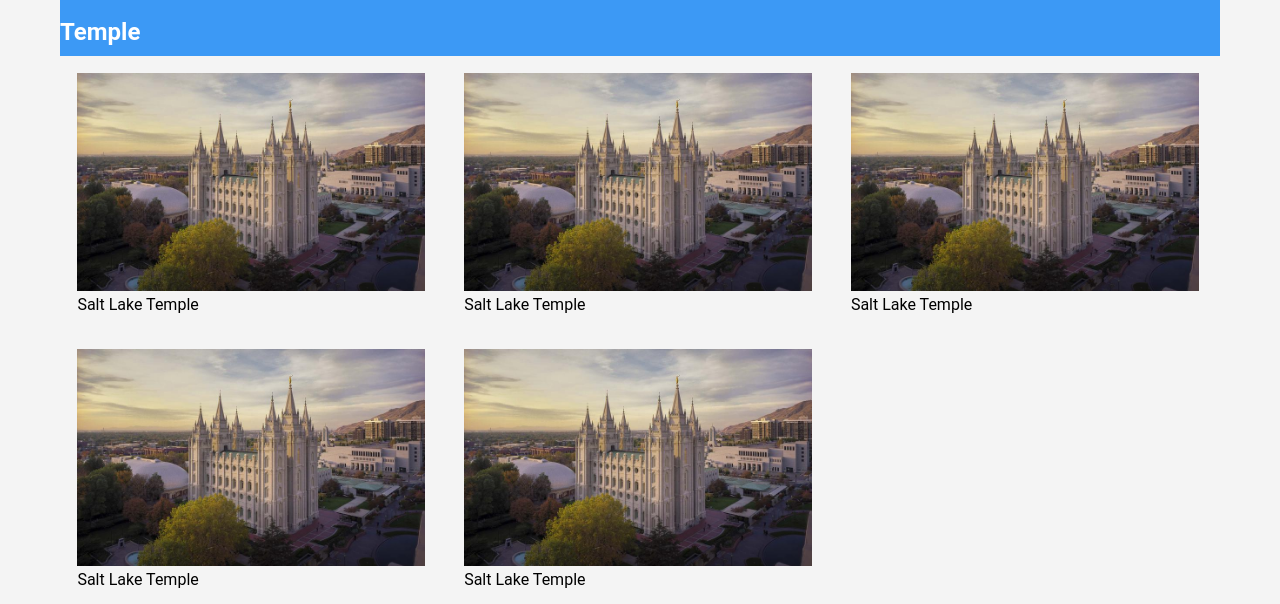
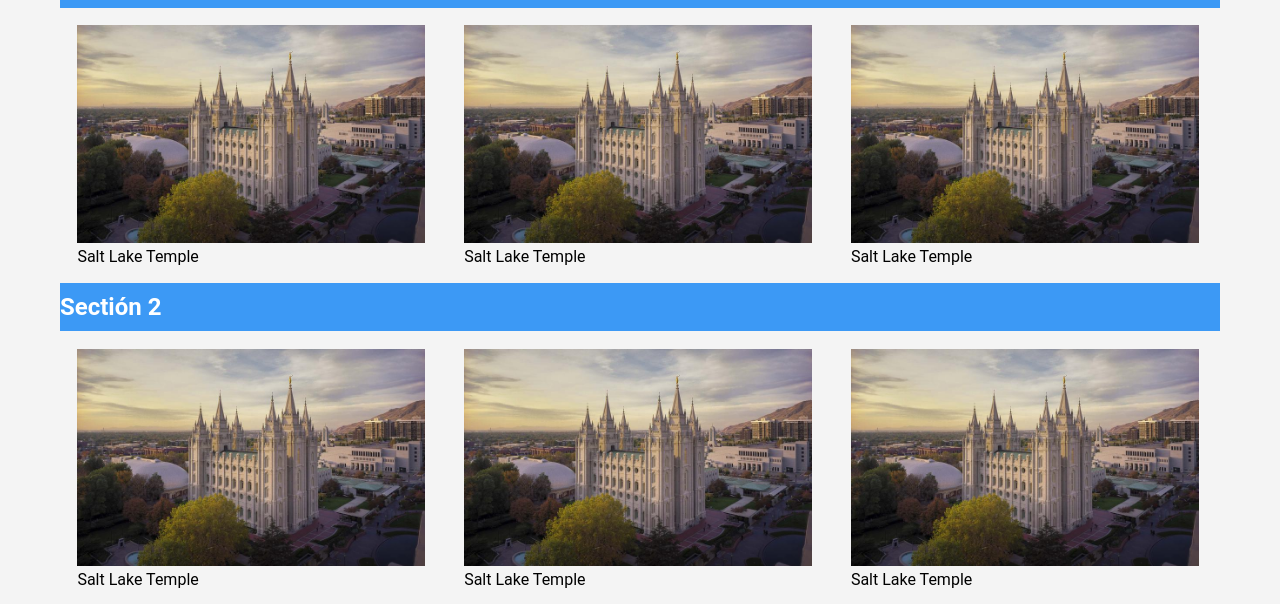
Before and after one commit to martingerardoc/wdd131, a plain HTML site: page temples.html in a window 1280 px wide. Shown: the part 113-717 px from the top of the page. Drawn offline with Linux system fonts and the light colour scheme.

Commit message:
temples.html file changed

```diff
--- a/temples.html
+++ b/temples.html
@@ -32,17 +32,8 @@
     <main>
       <h1>Temple</h1>
         <section class="gallery">
-            <h1>Temple</h1>
             <div class="images">
                 <figure>
-                    <img src="week02/images/slctemple.jpg" alt="">
-                    <figcaption>Salt Lake Temple</figcaption>
-                  </figure>
-                  <figure>
-                    <img src="week02/images/slctemple.jpg" alt="">
-                    <figcaption>Salt Lake Temple</figcaption>
-                  </figure>
-                  <figure>
                     <img src="week02/images/slctemple.jpg" alt="">
                     <figcaption>Salt Lake Temple</figcaption>
                   </figure>
@@ -94,6 +85,6 @@
         <p id="lastModified"></p>
       </footer>
 
-    <script src="./scripts/temples.js"></script>
+    <script src="./scripts/temples.js" defer></script>
 </body>
 </html>
```
